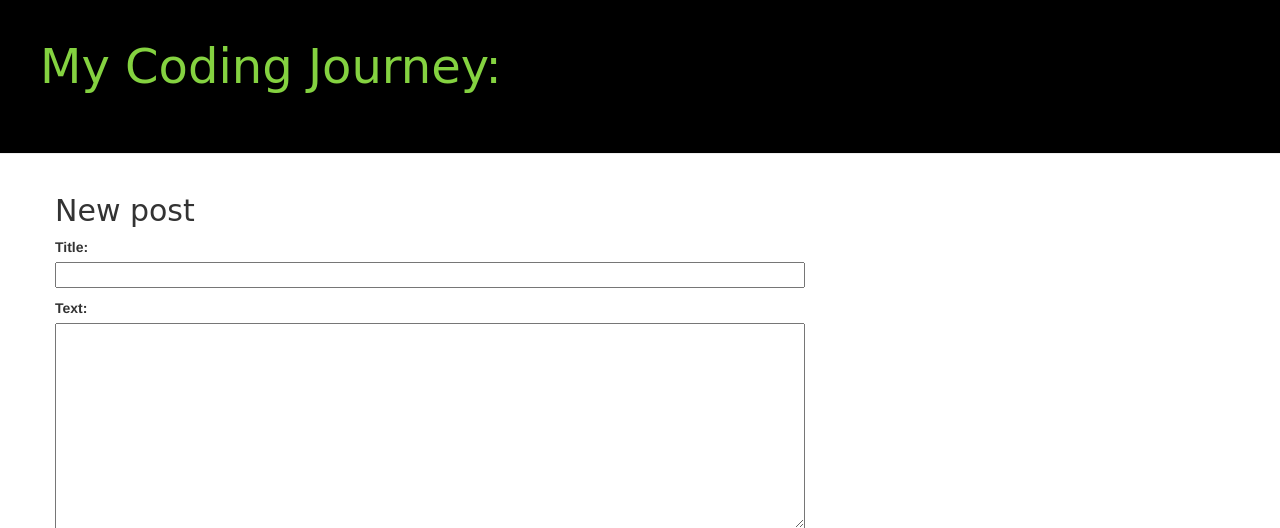
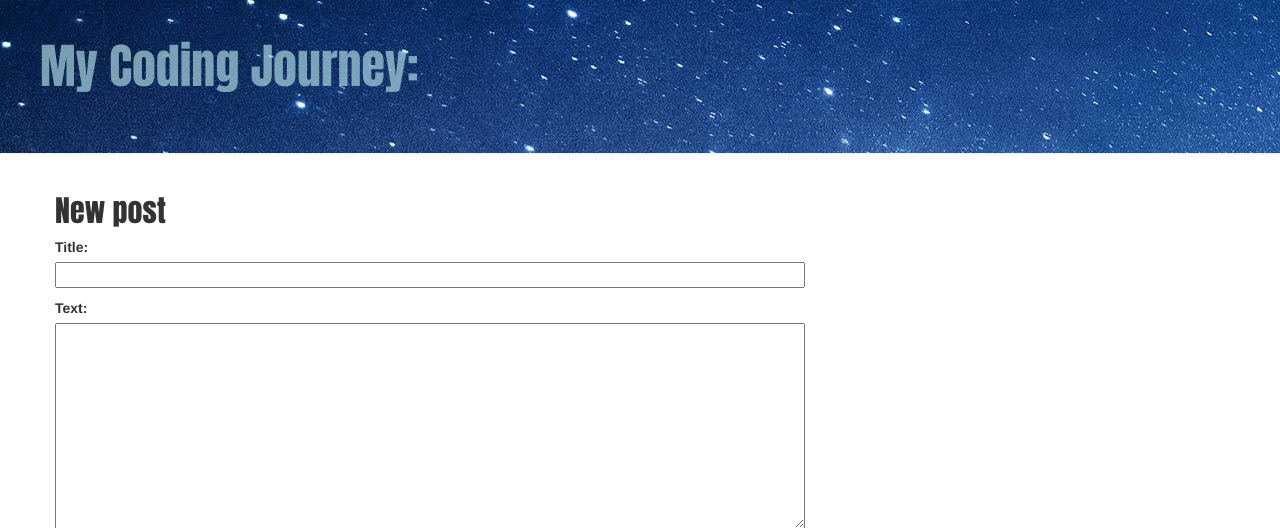
Before and after one commit to jehough/pythonblog, a Django app: template blog/templates/blog/post_edit.html in a window 1280 px wide. Shown: the top 528 px of the page. Run offline with Django 3.2, Linux system fonts and the light colour scheme; the template is opened without the code that fills it: values that come from a table or form of the project are taken from there, others are empty; parts of the project's set-up code (start-up, migrations or seed data) failed here and were passed over; some libraries are stand-ins or nearby versions.

Commit message:
adds picture for header background

```diff
--- a/blog/static/css/blog.css
+++ b/blog/static/css/blog.css
@@ -1,5 +1,5 @@
 .page-header {
-    background-color: black;
+    background-image: url('../images/mountain background.jpg') ;
     margin-top: 0;
     margin-left: 0;
     padding: 20px 20px 50px 40px;
@@ -15,20 +15,19 @@ pre {
 	}
 
 .page-header h1, .page-header h1 a, .page-header h1 a:visited, .page-header h1 a:active {
-    color: #84d240;
+    color: #b2e1e7a8;
     font-size: 36pt;
     text-decoration: none;
 }
-.nav span{
-    color: #84d240;
-}
+
 .content {
     margin-left: 40px;
 }
 
 h1, h2, h3, h4 {
-    font-family: 'Lobster', cursive;
+    font-family: 'Impact';
 }
+
 
 .date {
     color: #828282;
@@ -54,7 +53,7 @@ h1, h2, h3, h4 {
 }
 
 .post h2 a, .post h2 a:visited {
-    color: blue;
+    color: black;
 }
 
 button {
```
Also changed, not shown: blog/static/images/mountain background.jpg (added).
